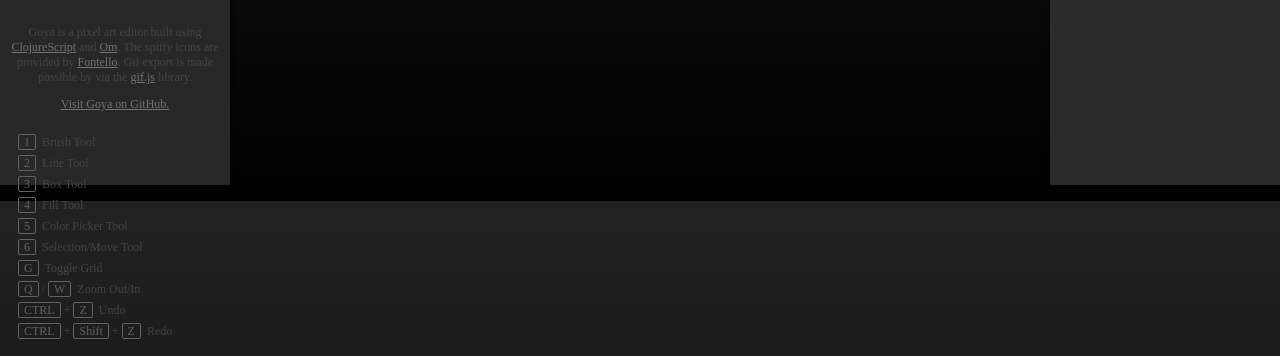
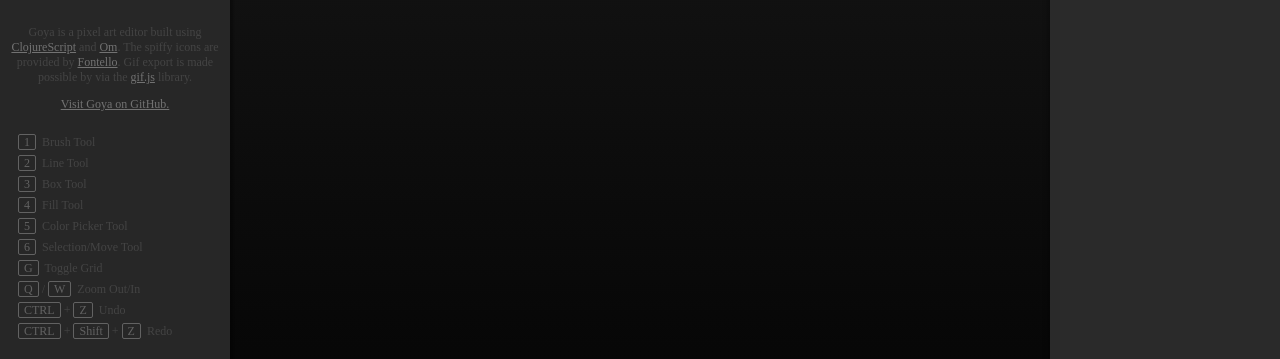
Before and after one commit to jackschaedler/goya, a plain HTML site: page resources/index.html in a window 1280 px wide. Shown: the part 615-974 px from the top of the page. Before the commit the page ends 816 px from the top, so only its background shows below. Drawn offline with Linux system fonts and the light colour scheme; a web font is replaced by a local one.

Commit message:
Ensure app extends gracefully when scrolling the browser window
Pretty much just picking an arbitrary number here.

```diff
--- a/resources/main.css
+++ b/resources/main.css
@@ -88,7 +88,7 @@ body
 {
   position: absolute;
   width: 230px;
-  height: 100%;
+  height: 1200px;
   top: 0px;
   right: 0px;
   background: #2a2a2a;
@@ -103,7 +103,7 @@ body
   top: 0px;
   left: 0px;
   width: 230px;
-  height: 100%;
+  height: 1200px;
   background: #272727;
 
   box-shadow: 1px 1px 2px 2px rgba(0,0,0,0.3);
@@ -486,7 +486,7 @@ body
 .goyaBody
 {
   padding: 0px;
-  height: 100%;
+  height: 1200px;
   background: -webkit-gradient(linear, 0% 0%, 0% 100%, from(#222222), to(#000000));
   background: -moz-linear-gradient(top, #222222, #000000);
   -webkit-user-select: none;
```
